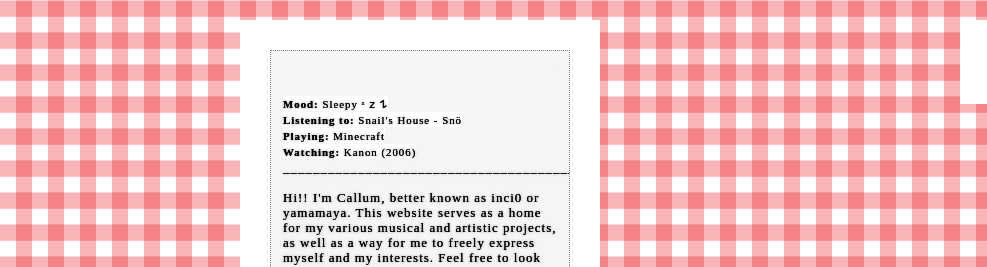
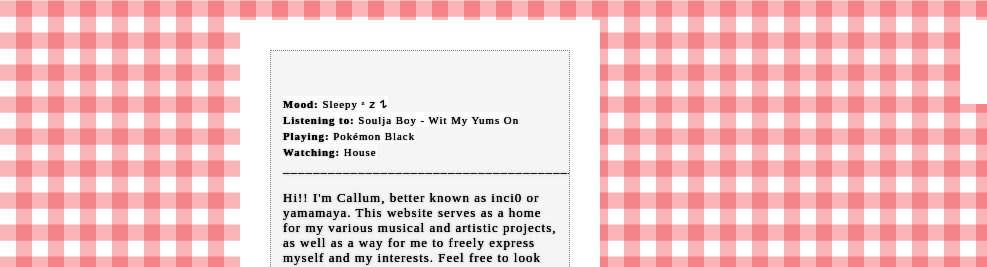
Before and after one commit to fuyuka1d3su/hachinemu-site, a plain HTML site: page home.html in a window 1280 px wide. Shown: the top 267 px of the page, 0-987 px from the left. Drawn offline with Linux system fonts and the light colour scheme.

Commit message:
Update home.html

```diff
--- a/home.html
+++ b/home.html
@@ -43,9 +43,9 @@
 
                <marquee> <mark style="font-size:14px; font-family:ms  gothic;  letter-spacing:1px; background-color:white; padding:2px;">僕のサイトへようこそ！ (○´ω`○) enjoy your stay！</mark></marquee><br>
      <br> <mark style="color: black; background-color:white;"> <small> <b>Mood:</b> Sleepy ᶻ 𝗓 𐰁<br>
-            <b>Listening to:</b> Snail's House - Snö<br>
-            <b>Playing:</b> Minecraft<br>
-            <b>Watching:</b> Kanon (2006)<br>
+            <b>Listening to:</b> Soulja Boy - Wit My Yums On<br>
+            <b>Playing:</b> Pokémon Black<br>
+            <b>Watching:</b> House<br>
      </small></mark>
                 _____________________________________________ <br><br>
                 Hi!! I'm Callum, better known as inci0 or yamamaya. This website serves as a home for my various musical and artistic projects, as well as a way for me to freely express myself and my interests. Feel free to look around! :)<br> <br>
```
